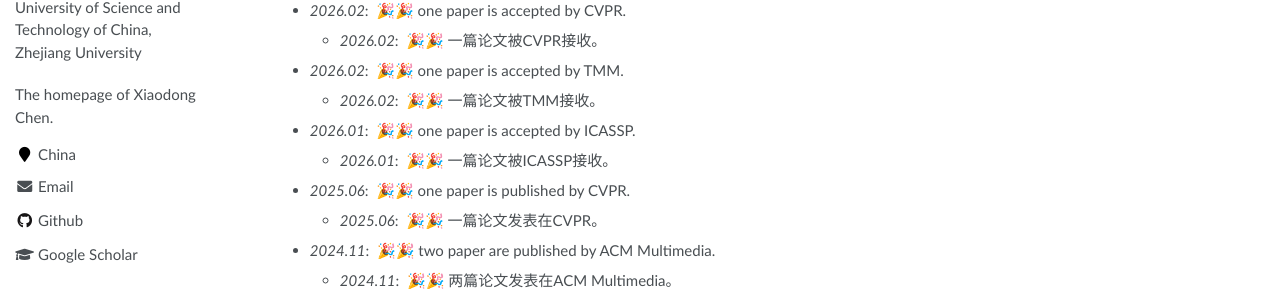
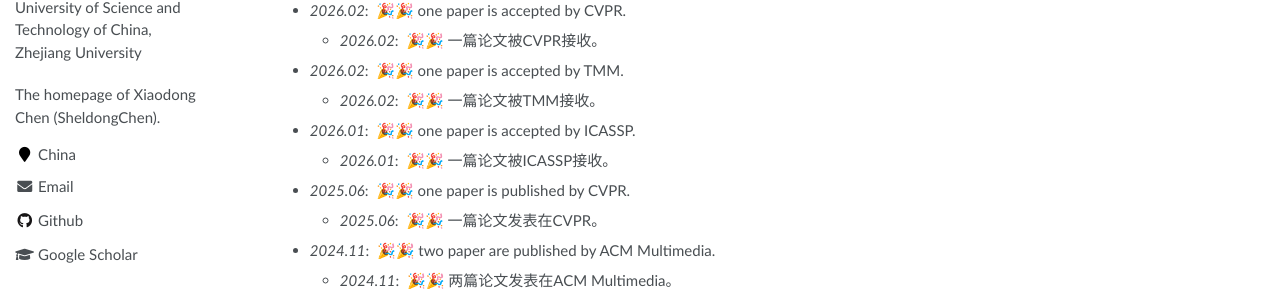
Before and after one commit to SheldongChen/SheldongChen.github.io, a Jekyll site: the page built from _pages/about.md, in a window 1280 px wide. Shown: the part 340-640 px from the top of the page. Built offline with Jekyll 4.4.1, drawn with Linux system fonts in a browser that asks for light colours.

Commit message:
Update _config.yml

```diff
--- a/_config.yml
+++ b/_config.yml
@@ -6,8 +6,8 @@
 # `jekyll serve`. If you change this file, please restart the server process.
 
 # Site Settings
-title                    : "Xiaodong Chen"
-description              : "The homepage of Xiaodong Chen. "
+title                    : "Xiaodong Chen (SheldongChen)"
+description              : "The homepage of Xiaodong Chen (SheldongChen). "
 repository               : "SheldongChen/SheldongChen.github.io"
 google_scholar_stats_use_cdn : true
 
```
